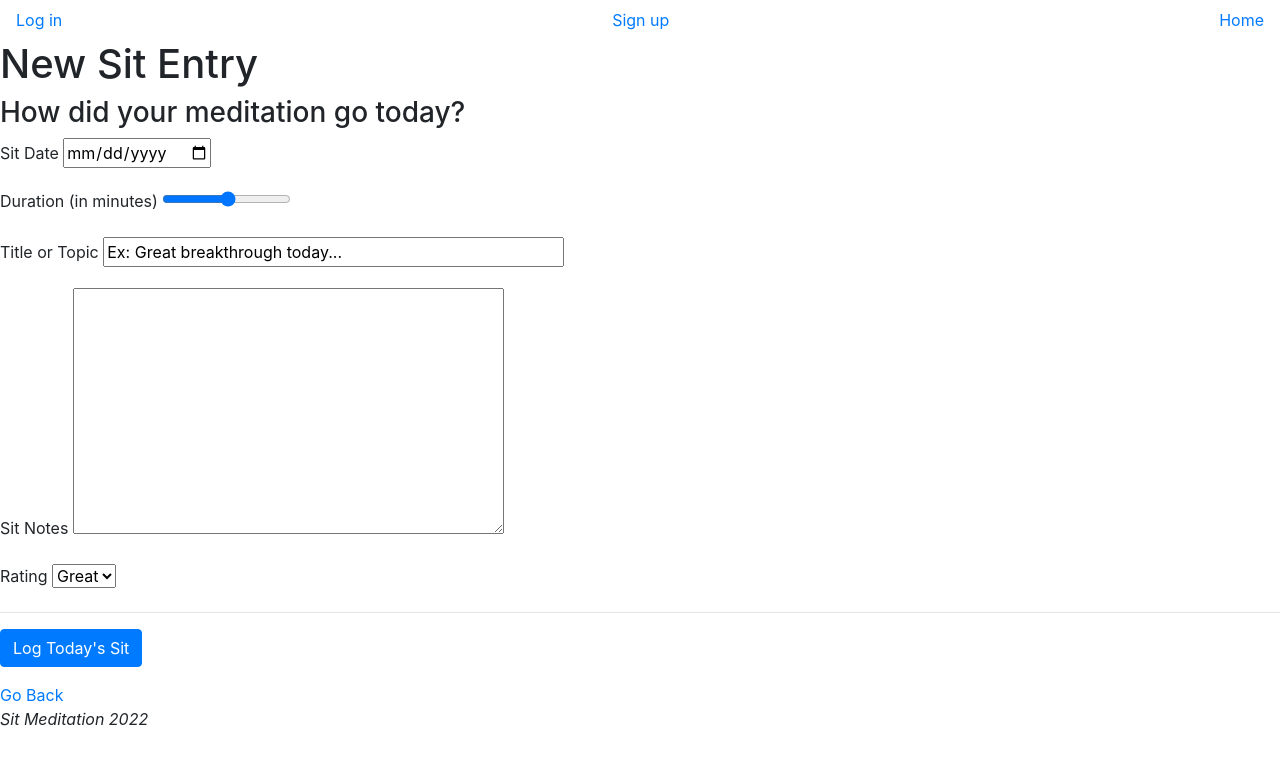
After one commit to tim3t/Sit-Meditation-App, a Flask app: page /sit in a window 1280 px wide. The commit adds this page. Shown: the top 765 px of the page. Run offline with Flask 2, Linux system fonts and the light colour scheme; parts of the project's set-up code (start-up, migrations or seed data) failed here and were passed over.

Commit message:
Routes, admin access, forms

```diff
--- a/app.py
+++ b/app.py
@@ -3,7 +3,7 @@ from flask_debugtoolbar import DebugToolbarExtension
 import flask_sqlalchemy
 from models import User, Sit, db, connect_db
 from quote import today_quote
-from forms import UserAddForm, UserLoginForm
+from forms import UserAddForm, UserLoginForm, NewSitForm
 from sqlalchemy.exc import IntegrityError
 
 CURR_USER_KEY = "curr_user"
@@ -29,8 +29,14 @@ def show_homepage():
 
 @app.route("/admin")
 def show_admin_page():
-    users = User.query.all()
-    return render_template("admin.html", users=users)
+    g.user = User.query.get(session[CURR_USER_KEY])
+    if g.user.is_admin==True:
+        users = User.query.order_by(User.id).all()
+        sits = Sit.query.all()
+        return render_template("admin.html", users=users, sits=sits)
+    else:
+        flash("You do not have admin access", "alert-danger")
+        return redirect('/')
 
 @app.before_request
 def add_user_to_g():
@@ -91,3 +97,28 @@ def user_logout():
     do_logout()
     flash("You have successfully logged out", "alert-success")
     return redirect('/')
+
+@app.route('/sit', methods=['GET', 'POST'])
+def show_and_handle_new_sit():
+
+    form = NewSitForm()
+    if form.validate_on_submit():
+        user_id = g.user.id
+        timestamp = form.datetime.data
+        sit_title = form.title.data
+        sit_body = form.body.data
+        sit_rating = form.rating.data
+
+        sit = Sit(user_id=user_id, timestamp=timestamp, sit_title=sit_title, sit_body=sit_body, sit_rating=sit_rating)
+        db.session.add(sit)
+        db.session.commit()
+        flash(f"Successfully created new Sit for {timestamp}", "alert-success")
+        return redirect('/history')
+    else:
+        return render_template('sit.html', form=form)
+
+@app.route('/history')
+def show_user_sit_history():
+    user = g.user
+    sits = Sit.query.filter_by(user_id=user.id).order_by(Sit.timestamp).all()
+    return render_template('history.html', user=user, sits=sits)
--- a/forms.py
+++ b/forms.py
@@ -1,6 +1,8 @@
+from ast import Num
+from tokenize import Number
 from flask_wtf import FlaskForm
-from wtforms import StringField, PasswordField, TextAreaField, EmailField
-from wtforms.validators import DataRequired, Email, Length
+from wtforms import StringField, PasswordField, TextAreaField, EmailField, DateField, SelectField, IntegerRangeField
+from wtforms.validators import DataRequired, Email, Length, NumberRange
 
 class UserAddForm(FlaskForm):
     first_name = StringField('First Name', validators=[DataRequired()])
@@ -12,3 +14,10 @@ class UserAddForm(FlaskForm):
 class UserLoginForm(FlaskForm):
     username = StringField('Username', validators=[DataRequired()])
     password = PasswordField('Password', validators=[DataRequired(), Length(min=8)])
+
+class NewSitForm(FlaskForm):
+    datetime = DateField('Sit Date', validators=[DataRequired()], format='%Y-%m-%d')
+    duration = IntegerRangeField('Duration (in minutes)', validators=[DataRequired(), NumberRange(min='1', max='60')])
+    title = StringField('Title or Topic', validators=[DataRequired()], default="Ex: Great breakthrough today...")
+    body = TextAreaField('Sit Notes', validators=[DataRequired()])
+    rating = SelectField('Rating', validators=[DataRequired()], choices=[(5,'Great'),(4, 'Good'),(3,'Okay'),(2,'Fair'),(1,'Poor')])
--- a/models.py
+++ b/models.py
@@ -60,7 +60,7 @@ class Sit(db.Model):
     sit_rating = db.Column(db.Integer, nullable=False)
 
     def __repr__(self):
-        return f"Sit #{self.id}, User #{self.user_id}: {self.sit_title}, {self.timestamp}"
+        return f"Sit #{self.id}: {self.sit_title}, {self.timestamp}"
 
 
 
--- a/templates/admin.html
+++ b/templates/admin.html
@@ -5,9 +5,10 @@
 
 {% block content %}
 <h1>Users List</h1>
-<ul>
+<ul style="list-style-type: none;">
 {% for user in users %}
     <li>{{user.id}}: {{user.first_name}} {{user.last_name}}, {{user.email}} </li>
+    <li>{{user.sit}}</li>
 {% endfor %}
 </ul>
 {%endblock%}
--- a/templates/anon.html
+++ b/templates/anon.html
@@ -4,10 +4,10 @@
 {% endblock %}
 
 {% block content %}
-
+<div id="anon_bg">
 <h1>Time to Sit</h1>
 <p>Register today to take your meditation practice to the next level!</p>
 <p>{{ today_quote|safe }}</p>
-
+</div>
 
 {% endblock %}
--- a/templates/base.html
+++ b/templates/base.html
@@ -11,13 +11,13 @@
 <body>
     <nav class="navbar">
         {% if not g.user %}
+            <a href="/login">Log in</a>
+            <a href="/signup">Sign up</a>
             <a href="/">Home</a>
-            <a href="/signup">Sign up</a>
-            <a href="/login">Log in</a>
         {% else %}
             <a href="/">Home</a>
             <a href="/sit">New Sit</a>
-            <a href="/history">History</a>
+            <a href="/history">Your History</a>
             <a href="/logout">Log out</a>
         {% endif %}
     </nav>
--- a/templates/index.html
+++ b/templates/index.html
@@ -5,10 +5,10 @@
 
 {% block content %}
 
-<h1>This is the homepage route</h1>
+<h1>Sit Meditation Tracker</h1>
 {{ today_quote|safe }}
 
-<a class="btn btn-sm success" href="/sit">New Sit</a>
+<a class="btn btn-primary" href="/sit">New Sit</a>
 
 
 {% endblock %}
--- /dev/null
+++ b/templates/sit.html
@@ -0,0 +1,22 @@
+{% extends 'base.html' %}
+{% block title%}
+    New Sit Entry
+{% endblock %}
+
+{% block content %}
+<h1>New Sit Entry</h1>
+<h3>How did your meditation go today?</h3>
+<form method="POST" id="new_sit_form" class="">
+    <div>
+    {{ form.hidden_tag() }}
+    <p>{{ form.datetime.label }} {{ form.datetime(class='datepicker') }}</p>
+    <p>{{ form.duration.label }} {{ form.duration }}</p>
+    <p>{{ form.title.label }} {{ form.title(size=40) }}</p>
+    <p>{{ form.body.label }} {{ form.body(cols=40, rows=10) }}</p>
+    <p>{{ form.rating.label }} {{ form.rating }}</p>
+    </div>
+    <hr>
+    <p><button class="btn btn-primary">Log Today's Sit</button></p>
+    <a href="/">Go Back</a>
+    </form>
+{% endblock %}
```
Also changed, not shown: templates/history.html (added, +20 -0 lines).
